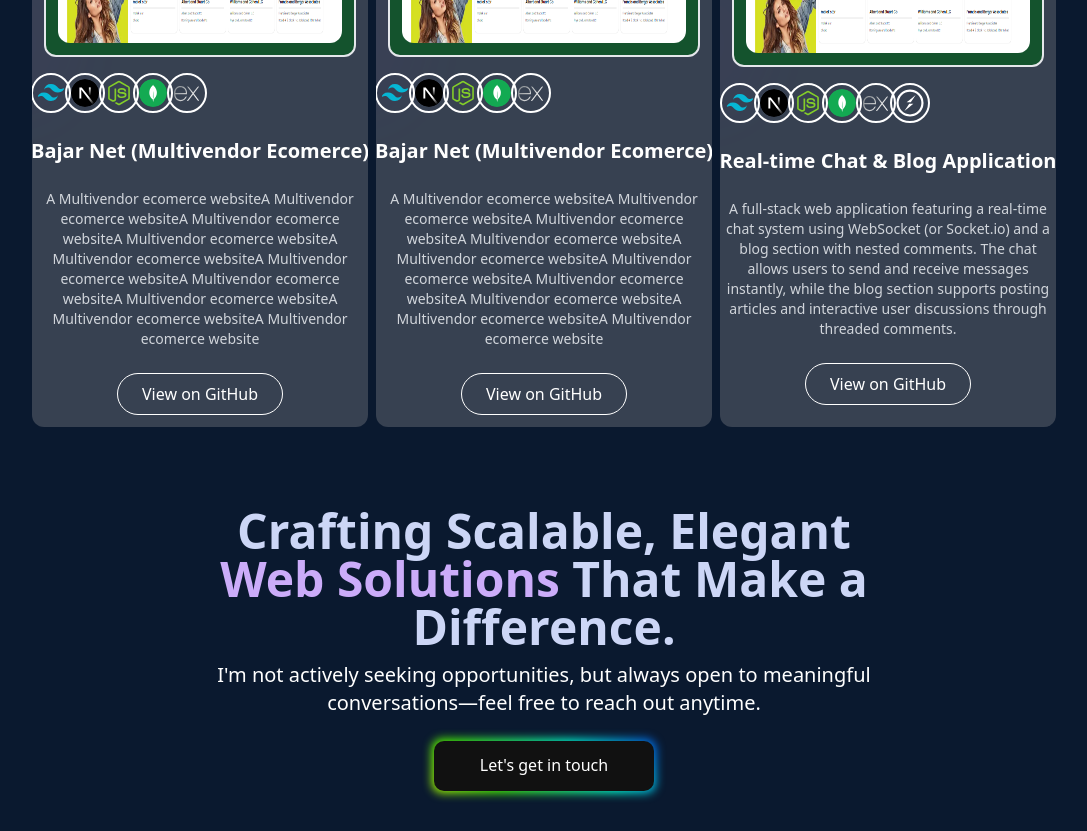
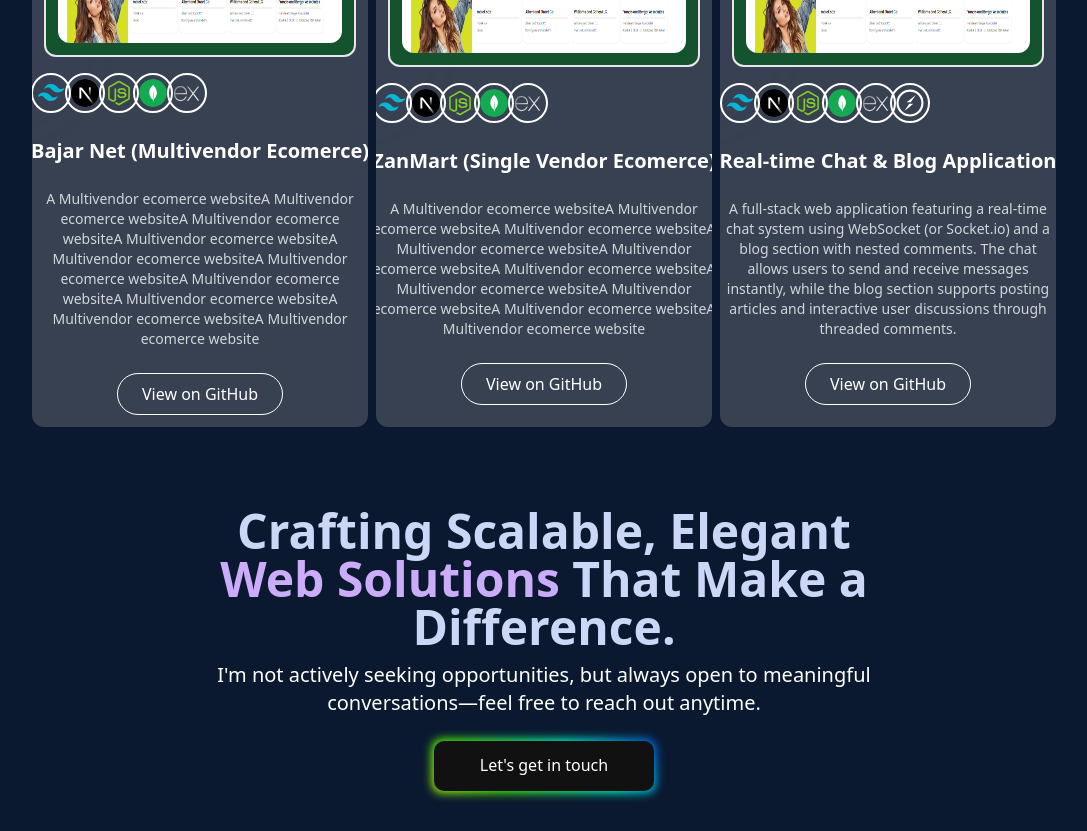
Before and after one commit to Arpit8126/Portfolio_site, a Next.js app: page / in a window 1280 px wide. Shown: the part 2700-3531 px from the top of the page, without its empty margins (96-1183 px from the left). Built offline with nearby package versions, Linux system fonts and the light colour scheme; no server answers.

Commit message:
fix:solve name project

```diff
--- a/src/constants/project.ts
+++ b/src/constants/project.ts
@@ -18,7 +18,7 @@ export const projectList: projectType[] = [
   },
   {
     logo: "/project/1.png",
-    title: "Bajar Net (Multivendor Ecomerce)",
+    title: "ZanMart (Single Vendor Ecomerce)",
     description:
       "A Multivendor ecomerce websiteA Multivendor ecomerce websiteA Multivendor ecomerce websiteA Multivendor ecomerce websiteA Multivendor ecomerce websiteA Multivendor ecomerce websiteA Multivendor ecomerce websiteA Multivendor ecomerce websiteA Multivendor ecomerce websiteA Multivendor ecomerce website",
     live_link: "https://multivendor-dun.vercel.app/",
```
